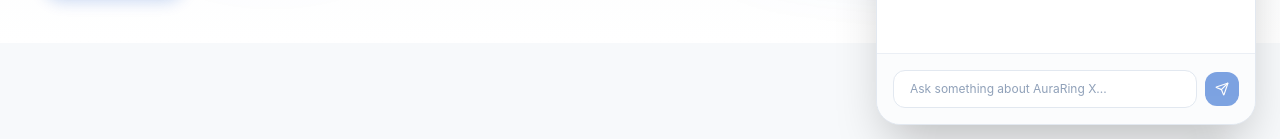
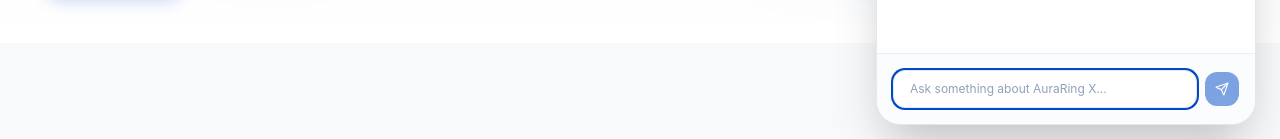
Before and after one commit to huysg136/helicorp-landingpage-test, a React (Vite) app: page / in a window 1280 px wide. Both pictures are taken after a click on the button 1228 px from the left and 748 px from the top of the page. Shown: the part 579-718 px from the top of the page. Built offline with nearby package versions, Linux system fonts and the light colour scheme; no server answers.

Commit message:
fix: auto focus input after chat

```diff
--- a/src/components/chatbot/chat-window.tsx
+++ b/src/components/chatbot/chat-window.tsx
@@ -28,11 +28,18 @@ export const ChatWindow: React.FC<ChatWindowProps> = ({ onClose }) => {
   const [input, setInput] = useState('');
   const [isTyping, setIsTyping] = useState(false);
   const scrollRef = useRef<HTMLDivElement>(null);
+  const inputRef = useRef<HTMLInputElement>(null);
 
   // Auto-scroll to bottom of conversation
   useEffect(() => {
     scrollRef.current?.scrollIntoView({ behavior: 'smooth' });
   }, [messages, isTyping]);
+
+  useEffect(() => {
+    if (!isTyping) {
+      inputRef.current?.focus();
+    }
+  }, [isTyping]);
 
   const handleSend = async (e: React.FormEvent) => {
     e.preventDefault();
@@ -51,9 +58,6 @@ export const ChatWindow: React.FC<ChatWindowProps> = ({ onClose }) => {
     setMessages((prev) => [...prev, userMsg]);
     setIsTyping(true);
 
-    // Format chat history for Gemini API — include all previous messages
-    // (excluding the welcome greeting) PLUS the new user message so Gemini
-    // always receives the full conversation context.
     const history = messages
       .filter((m) => m.id !== 'welcome')
       .map((m) => ({
@@ -61,16 +65,10 @@ export const ChatWindow: React.FC<ChatWindowProps> = ({ onClose }) => {
         parts: [m.text],
       }));
 
-    // Append the current user turn to the history slice that is sent to the
-    // model.  We do NOT include it as a separate `prompt` argument so the
-    // Gemini chat session sees a coherent, uninterrupted conversation thread.
     history.push({ role: 'user', parts: [userMessageText] });
 
-    // Call service to request response (history already contains the latest
-    // user message, so we pass an empty string as the prompt).
     const botReplyText = await askGemini('', history);
 
-    // Append Bot message response
     const botMsg: Message = {
       id: Math.random().toString(),
       sender: 'bot',
@@ -114,7 +112,6 @@ export const ChatWindow: React.FC<ChatWindowProps> = ({ onClose }) => {
               msg.sender === 'user' ? 'flex-row-reverse' : ''
             }`}
           >
-            {/* Avatar icon display */}
             <div
               className={`w-7 h-7 rounded-full flex items-center justify-center text-xs shrink-0 ${
                 msg.sender === 'user'
@@ -125,7 +122,6 @@ export const ChatWindow: React.FC<ChatWindowProps> = ({ onClose }) => {
               {msg.sender === 'user' ? <User size={14} /> : <Bot size={14} />}
             </div>
 
-            {/* Bubble */}
             <div
               className={`max-w-[75%] rounded-2xl px-4 py-2.5 text-xs text-left leading-relaxed ${
                 msg.sender === 'user'
@@ -160,6 +156,7 @@ export const ChatWindow: React.FC<ChatWindowProps> = ({ onClose }) => {
         className="p-4 border-t border-slate-200/60 dark:border-slate-800 bg-slate-50/50 dark:bg-slate-950 flex items-center gap-2"
       >
         <input
+          ref={inputRef}
           type="text"
           placeholder="Ask something about AuraRing X..."
           value={input}
```
